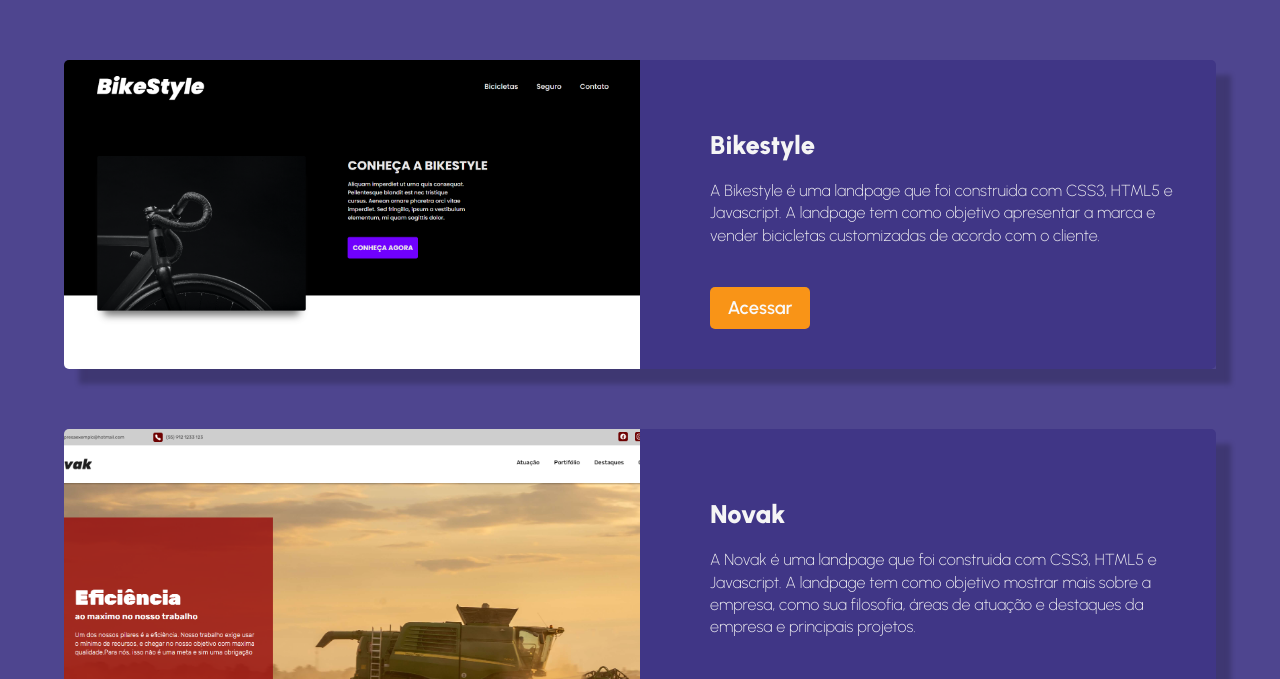
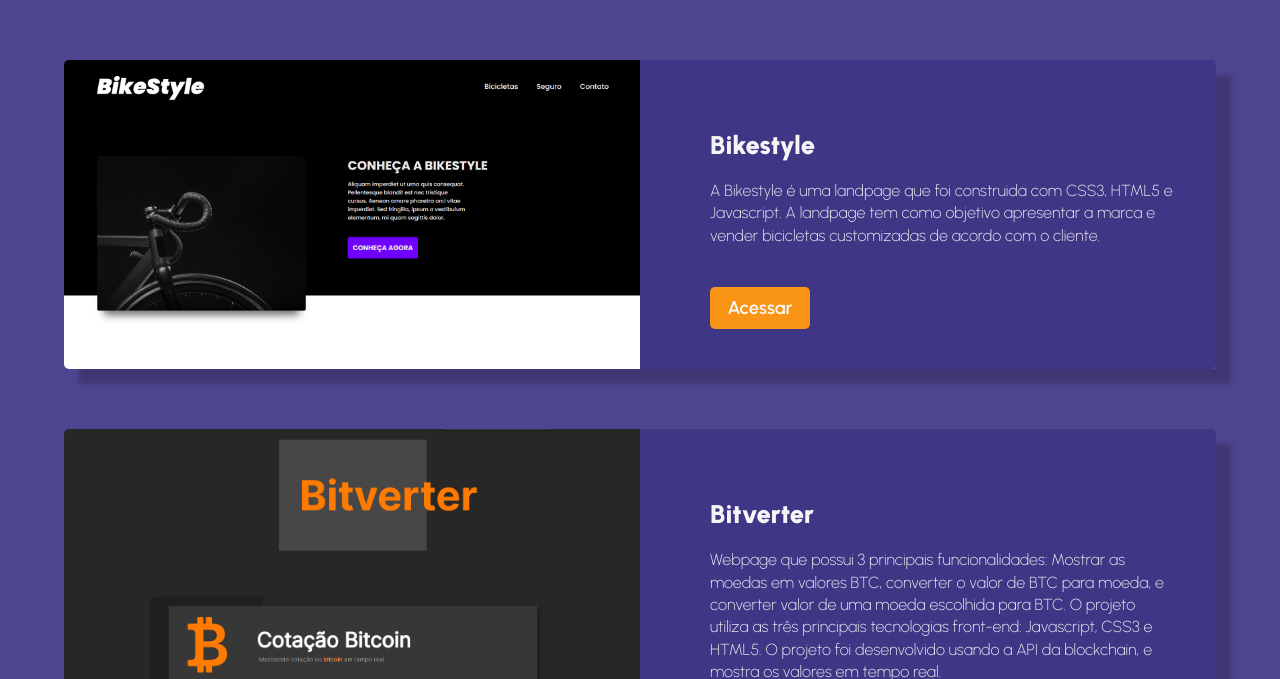
Before and after one commit to VitorRamires/My_Portifolio, a plain HTML site: page index.html in a window 1280 px wide. Shown: the part 2121-2800 px from the top of the page. Drawn offline with Linux system fonts and the light colour scheme.

Commit message:
retirando projeto

```diff
--- a/index.html
+++ b/index.html
@@ -136,22 +136,6 @@
         </div>
         <div class="projeto anime">
           <div class="img-projeto">
-            <img src="/images/P2.png" alt="img-projeto-engenharia">
-          </div>
-          <div class="informacao-projeto">
-            <div class="texto-projeto">
-              <h3>Novak</h3>
-              <p>A Novak é uma landpage que foi construida com CSS3, HTML5 e Javascript. A landpage tem como objetivo mostrar mais sobre a empresa, como
-                sua filosofia, áreas de atuação e destaques da empresa e principais projetos.
-              </p>
-            </div>
-            <div class="botoes-projeto">
-              <a href="https://novakengengenharia.netlify.app/" class="href">Acessar</a>
-            </div>
-          </div>
-        </div>
-        <div class="projeto anime">
-          <div class="img-projeto">
             <img src="/images/P3.png" alt="img-projeto-conversorBTC">
           </div>
           <div class="informacao-projeto">
```
